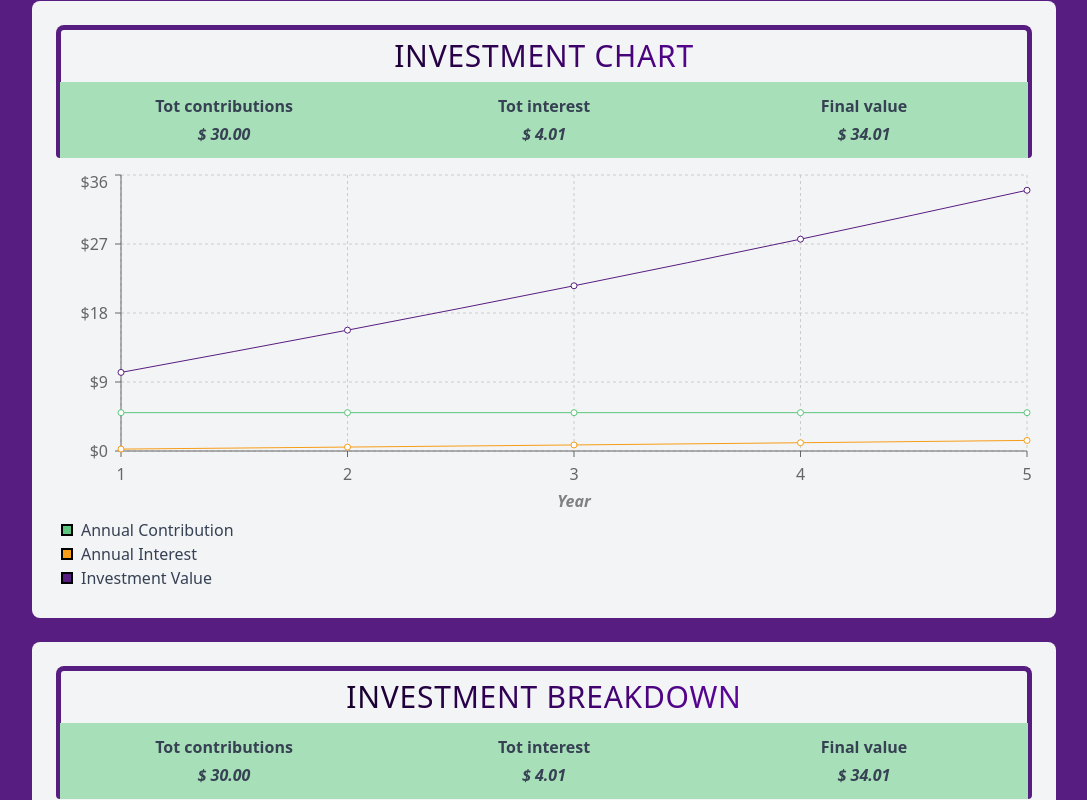
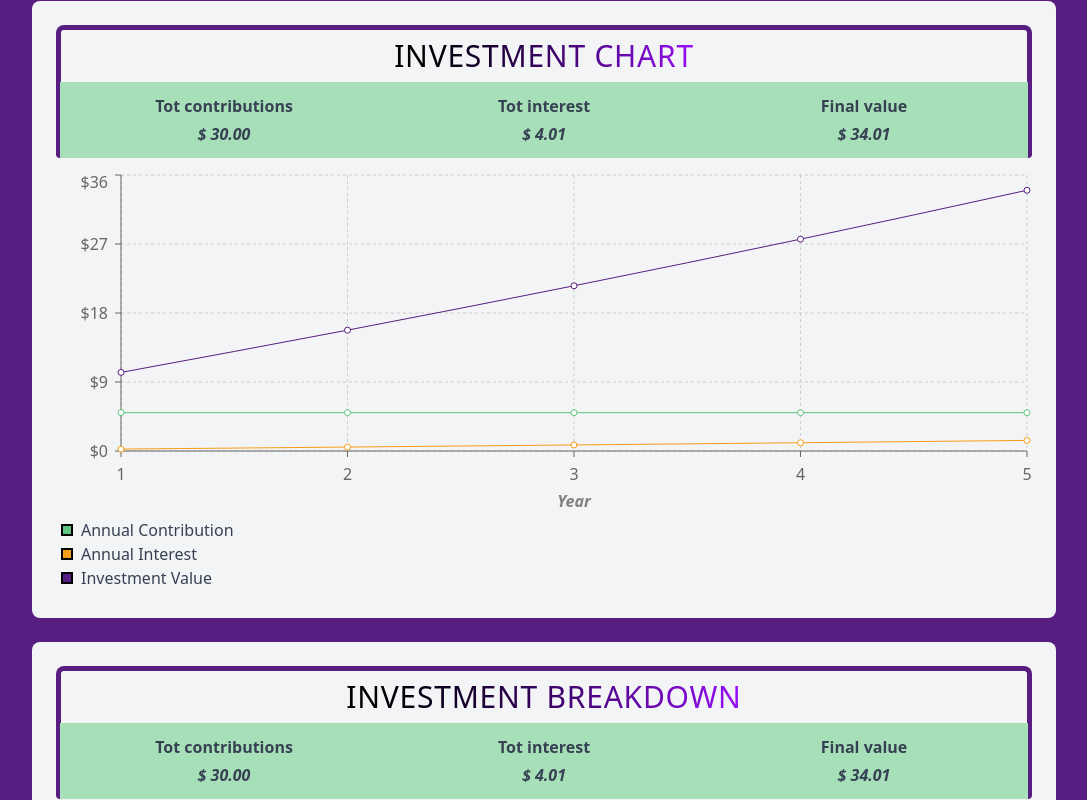
Before and after one commit to paologhidoni/investmentcalculator, a React (Vite) app: page / in a window 1280 px wide. Both pictures are taken after typing "5", "5", "5", "5" into the empty fields and a click on the button "Submit". Shown: the part 529-1329 px from the top of the page, without its empty margins (96-1183 px from the left). Built offline with nearby package versions, Linux system fonts and the light colour scheme.

Commit message:
Make table and headings accessible using screen reader & keyboard

```diff
--- a/src/components/Heading.tsx
+++ b/src/components/Heading.tsx
@@ -1,13 +1,26 @@
 import React from "react";
 
 interface Props {
+  id: string;
   children: React.ReactNode;
 }
 
-const Heading: React.FC<Props> = ({ children }) => {
+const Heading: React.FC<Props> = ({ id, children }) => {
   return (
-    <h2 className="uppercase tracking-wide bg-gradient-to-r from-black to-purple-600 bg-clip-text text-transparent text-xl md:text-3xl text-center p-2 border-5 border-b-0 border-(--secondary-color) rounded-t-lg">
-      {children}
+    <h2
+      id={id}
+      className="uppercase tracking-wide text-xl md:text-3xl text-center p-2 border-5 border-b-0 border-(--secondary-color) rounded-t-lg"
+    >
+      {/* for non screen reader users */}
+      <span
+        aria-hidden="true"
+        className=" bg-gradient-to-r from-black to-purple-600 bg-clip-text text-transparent "
+      >
+        {children}
+      </span>
+
+      {/* for screen reader users. This way, the gradient text above is styled, but this one remains readable for assistive tech. */}
+      <span className="sr-only">{children}</span>
     </h2>
   );
 };
--- a/src/components/InvestmentData.tsx
+++ b/src/components/InvestmentData.tsx
@@ -25,22 +25,51 @@ const InvestmentData: React.FC<Props> = ({ investmentResults }) => {
 
       {investmentResults && investmentResults.yearsProjection.length > 0 && (
         <>
-          <Heading>Investment Breakdown</Heading>
+          <Heading id="investment-breakdown-heading">
+            Investment Breakdown
+          </Heading>
           <FinalResults investmentResults={investmentResults} />
 
           <div>
-            {/* Single Grid for Header + Data */}
-            <div className="grid bg-(--secondary-color) text-white px-1 py-4 rounded-sm grid-cols-[60px_auto_auto_auto] gap-1.5 text-center text-xs lg:text-base">
+            {/* TABLE */}
+            <div
+              role="table"
+              className="bg-(--secondary-color) text-white px-1 py-4 rounded-sm text-center text-xs lg:text-base space-y-1.5"
+              aria-labelledby="investment-breakdown-heading"
+            >
               {/* Header Row */}
-              <h3 className="font-bold">Year</h3>
-              <h3 className="font-bold">Contribution</h3>
-              <h3 className="font-bold">Interest</h3>
-              <h3 className="font-bold">Investment Value</h3>
+              <div role="rowgroup">
+                <div
+                  role="row"
+                  className="grid grid-cols-[60px_1fr_1fr_1fr] gap-x-1.5 gap-y-1.5"
+                >
+                  <h3 className="font-bold" role="columnheader">
+                    Year
+                  </h3>
+                  <h3 className="font-bold" role="columnheader">
+                    Contribution
+                  </h3>
+                  <h3 className="font-bold" role="columnheader">
+                    Interest
+                  </h3>
+                  <h3 className="font-bold" role="columnheader">
+                    Investment Value
+                  </h3>
+                </div>
+              </div>
 
               {/* Data Rows */}
+              <div role="rowgroup">
                 {investmentResults.yearsProjection.map((entry, i) => (
-                <React.Fragment key={entry.id}>
                   <div
+                    role="row"
+                    key={entry.id}
+                    className={`grid grid-cols-[60px_1fr_1fr_1fr] gap-x-1.5 mb-1.5 ${
+                      i % 2 === 0 ? "bg-[--secondary-color_t2]" : ""
+                    }`}
+                  >
+                    <div
+                      role="rowheader"
                       className={`font-medium italic ${
                         i % 2 === 0 ? "bg-(--secondary-color_t2)" : ""
                       }`}
@@ -48,6 +77,7 @@ const InvestmentData: React.FC<Props> = ({ investmentResults }) => {
                       {entry.year}
                     </div>
                     <div
+                      role="cell"
                       className={`${
                         i % 2 === 0 ? "bg-(--secondary-color_t2)" : ""
                       }`}
@@ -58,13 +88,18 @@ const InvestmentData: React.FC<Props> = ({ investmentResults }) => {
                       )}
                     </div>
                     <div
+                      role="cell"
                       className={`${
                         i % 2 === 0 ? "bg-(--secondary-color_t2)" : ""
                       }`}
                     >
-                    {formatCurrency(entry.interest, investmentResults.currency)}
+                      {formatCurrency(
+                        entry.interest,
+                        investmentResults.currency
+                      )}
                     </div>
                     <div
+                      role="cell"
                       className={`${
                         i % 2 === 0 ? "bg-(--secondary-color_t2)" : ""
                       }`}
@@ -74,8 +109,9 @@ const InvestmentData: React.FC<Props> = ({ investmentResults }) => {
                         investmentResults.currency
                       )}
                     </div>
-                </React.Fragment>
+                  </div>
                 ))}
+              </div>
             </div>
           </div>
         </>
```
Lines whose indentation alone changed are shown as unchanged.
